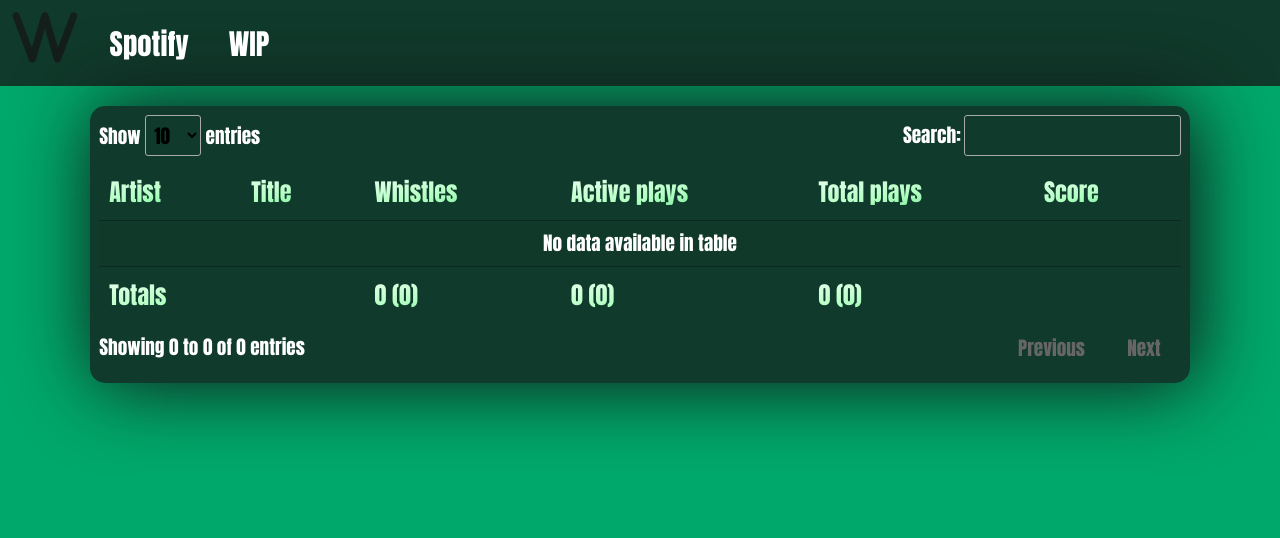
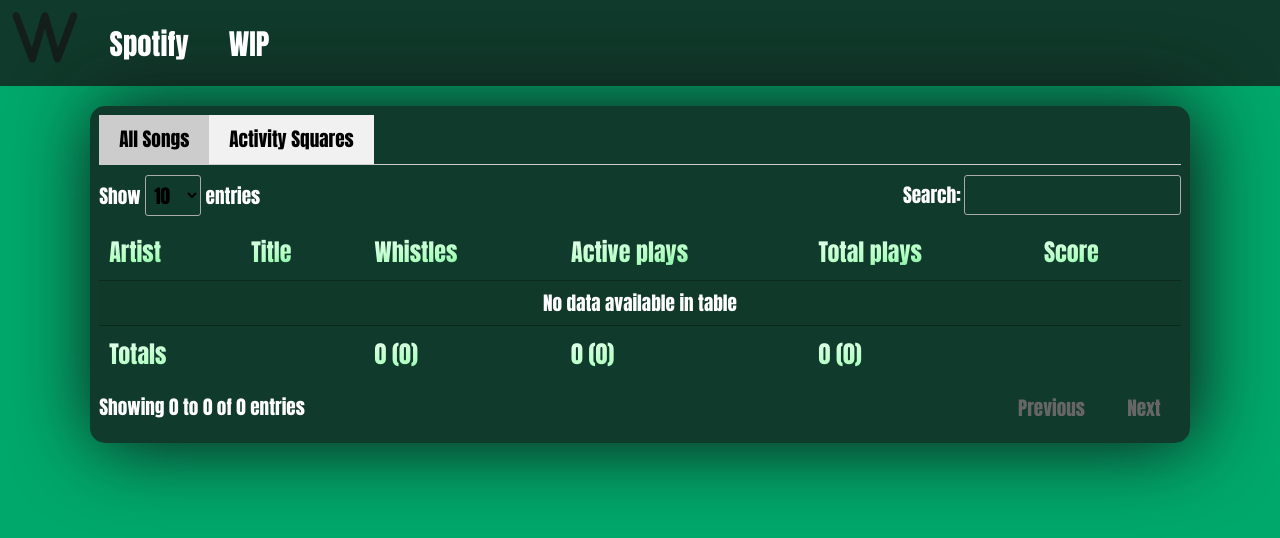
Before and after one commit to ThijsVlaeyen/Axon, a Flask app: page /statistics in a window 1280 px wide. Shown: the top 538 px of the page. Run offline with Flask 3, Linux system fonts and the light colour scheme; data that the repository does not hold is empty; some libraries are stand-ins or nearby versions.

Commit message:
Statistics activity page

```diff
--- a/routes/overview_routes.py
+++ b/routes/overview_routes.py
@@ -1,7 +1,7 @@
-from flask import Blueprint, render_template
+from flask import Blueprint, render_template, jsonify
 
 from services.overview_services import *
-from services.statistic_services import get_statistics
+from services.statistic_services import get_statistics, get_activity
 
 over_bp = Blueprint('over_bp', __name__)
 
@@ -9,6 +9,11 @@ over_bp = Blueprint('over_bp', __name__)
 def statistics():
     return render_template('statistics.html', data=get_statistics())
 
+@over_bp.route('/api/activity', methods=['GET'])
+def activity():
+    data = get_activity()
+    return jsonify(data)
+
 @over_bp.route('/current_song', methods=['GET'])
 def current_song():
     return get_current_song_and_check_playlists(), 200
--- a/services/statistic_models.py
+++ b/services/statistic_models.py
@@ -19,3 +19,17 @@ def db_get_statistics():
 
     conn.close()
     return rawstats
+
+def db_get_activity():
+    conn = get_db_connection()
+
+    result = conn.execute("""
+                SELECT DATE(timestamp) AS date, SUM(status_id) AS total_activity
+                FROM statistics
+                WHERE timestamp >= DATE('now', '-365 days') AND status_id = 1
+                GROUP BY DATE(timestamp)
+                ORDER BY DATE(timestamp)
+        """).fetchall()
+
+    conn.close()
+    return result
--- a/services/statistic_services.py
+++ b/services/statistic_services.py
@@ -1,4 +1,4 @@
-from .statistic_models import db_get_statistics
+from .statistic_models import *
 
 def get_statistics():
     stats = []
@@ -13,3 +13,7 @@ def get_statistics():
         })
 
     return stats
+
+def get_activity():
+    activity_data = [{'date': row[0], 'total_activity': row[1]} for row in db_get_activity()]
+    return activity_data
--- /dev/null
+++ b/static/js/statistics-activity.js
@@ -0,0 +1,72 @@
+async function fetchActivityData() {
+    const response = await fetch('/api/activity'); // Adjust to your API endpoint
+    const data = await response.json();
+
+    const activityCount = {};
+
+    data.forEach(item => {
+        const date = item.date;
+        const totalActivity = item.total_activity;
+        activityCount[date] = totalActivity;
+    });
+
+    const activityData = Array(365).fill(0);
+    const today = new Date();
+
+    // Fill in activityData with total counts for the last 365 days
+    for (let i = 0; i < 365; i++) {
+        const pastDate = new Date();
+        pastDate.setDate(today.getDate() - i);
+        const formattedDate = pastDate.toISOString().split('T')[0];
+
+        activityData[364 - i] = activityCount[formattedDate] || 0; // Fill from the end
+    }
+
+    return activityData;
+}
+
+function createActivityGrid(activityData) {
+    const gridContainer = document.querySelector('.activity-container');
+
+    const today = new Date();
+    const currentDayOfWeek = (today.getDay() + 6) % 7;
+    const daysInYear = 365;
+    let dayCount = 0;
+
+    for (let day = 0; day < 7; day++) {
+        for (let week = 0; week < 53; week++) {
+            const square = document.createElement('div');
+
+            if ((week === 0 && day < currentDayOfWeek + 1) || (week === 52 && day > currentDayOfWeek)) {
+                square.classList.add('grid-item-blank');
+                gridContainer.appendChild(square);
+            }
+
+            else if (dayCount < daysInYear) {
+                square.classList.add('grid-item');
+                const count = activityData[week * 7 + day - currentDayOfWeek];
+                dayCount++
+                if (count === 0) {
+                } else if (count < 5) {
+                    square.classList.add('low-activity');
+                } else if (count < 10) {
+                    square.classList.add('medium-activity');
+                } else if (count < 20) {
+                    square.classList.add('high-activity');
+                } else if (count >= 20) {
+                    square.classList.add('very-high-activity');
+                }
+                gridContainer.appendChild(square);
+            }
+        }
+    }
+}
+
+// Call this function when setting up the grid
+async function setupActivityGrid() {
+    const activityData = await fetchActivityData();
+    createActivityGrid(activityData);
+}
+
+// Initialize the grid when the DOM is fully loaded
+document.addEventListener('DOMContentLoaded', setupActivityGrid);
--- /dev/null
+++ b/static/js/statistics-page.js
@@ -0,0 +1,16 @@
+function openTab(evt, tabName) {
+    var tabcontent = document.getElementsByClassName("tabcontent");
+    for (let i = 0; i < tabcontent.length; i++) {
+        tabcontent[i].style.display = "none";
+    }
+
+    var tablinks = document.getElementsByClassName("tablinks");
+    for (let i = 0; i < tablinks.length; i++) {
+        tablinks[i].className = tablinks[i].className.replace(" active", "");
+    }
+
+    document.getElementById(tabName).style.display = "block";
+    evt.currentTarget.className += " active";
+}
+
+document.getElementsByClassName("tablinks")[0].click();
--- a/static/styles/statistics-table.css
+++ b/static/styles/statistics-table.css
@@ -5,3 +5,47 @@
 option {
     background-color: black;
 }
+
+.tab {
+    display: flex;
+    border-bottom: 1px solid #ccc;
+}
+.tab button {
+    background-color: #f1f1f1;
+    border: none;
+    padding: 10px 20px;
+    cursor: pointer;
+    transition: 0.3s;
+}
+.tab button:hover {
+    background-color: #ddd;
+}
+.tab button.active {
+    background-color: #ccc;
+}
+
+.flex-center {
+    display: flex;
+    align-items: center;
+    justify-content: center;
+}
+
+.activity-container {
+    display: grid;
+    grid-template-columns: repeat(53, 17px);
+    grid-template-rows: repeat(7, 17px);
+    gap: 2px;
+    padding: 10px;
+}
+.grid-item {
+    width: 17px;
+    height: 17px;
+    background-color: #e0e0e0; /* Default color */
+    border-radius: 3px;
+    transition: background-color 0.3s ease;
+}
+/* Color classes for varying levels of activity */
+.low-activity { background-color: #c6e48b; }
+.medium-activity { background-color: #7bc96f; }
+.high-activity { background-color: #239a3b; }
+.very-high-activity { background-color: #196127; }
--- a/templates/statistics.html
+++ b/templates/statistics.html
@@ -18,79 +18,6 @@
 
         <script type="text/javascript" src="https://code.jquery.com/jquery-3.6.0.min.js"></script>
         <script src="https://cdn.datatables.net/2.1.8/js/dataTables.js"></script>
-        <script>
-            $(document).ready(function() {
-                $('#statisticsTable').DataTable({
-                    paging: true,
-                    searching: true,
-                    order: [[5, 'desc']],
-                    drawCallback: function() {
-                        var api = this.api();
-
-                        // Function to sum column data
-                        var intVal = function(i) {
-                            return typeof i === 'string' ?
-                                i.replace(/[\$,]/g, '')*1 :
-                                typeof i === 'number' ?
-                                i : 0;
-                        };
-
-                        // Total of 'whistle' column (3rd column in the table)
-                        var totalWhistle = api
-                            .column(2)
-                            .data()
-                            .reduce(function(a, b) {
-                                return intVal(a) + intVal(b);
-                            }, 0);
-
-                        // Total of 'active' column (4th column in the table)
-                        var totalActive = api
-                            .column(3)
-                            .data()
-                            .reduce(function(a, b) {
-                                return intVal(a) + intVal(b);
-                            }, 0);
-
-                        // Total of 'total' column (5th column in the table)
-                        var totalTotal = api
-                            .column(4)
-                            .data()
-                            .reduce(function(a, b) {
-                                return intVal(a) + intVal(b);
-                            }, 0);
-
-                        // Page total of 'whistle' column (3rd column in the table)
-                        var pageTotalWhistle = api
-                            .column(2, { page: 'current' })
-                            .data()
-                            .reduce(function(a, b) {
-                                return intVal(a) + intVal(b);
-                            }, 0);
-
-                        // Page total of 'active' column (4th column in the table)
-                        var pageTotalActive = api
-                            .column(3, { page: 'current' })
-                            .data()
-                            .reduce(function(a, b) {
-                                return intVal(a) + intVal(b);
-                            }, 0);
-
-                        // Page total of 'total' column (5th column in the table)
-                        var pageTotalTotal = api
-                            .column(4, { page: 'current' })
-                            .data()
-                            .reduce(function(a, b) {
-                                return intVal(a) + intVal(b);
-                            }, 0);
-
-                        // Update footer with totals and page totals
-                        $('#totalWhistle').html(totalWhistle + ' (' + pageTotalWhistle + ')');
-                        $('#totalActive').html(totalActive + ' (' + pageTotalActive + ')');
-                        $('#totalTotal').html(totalTotal + ' (' + pageTotalTotal + ')');
-                    }
-                });
-            });
-        </script>
     </head>
 <body>
     <div class="grid-spacer">
@@ -119,6 +46,11 @@
             </nav><div class="spotify-embed"></div>
         </div>
         <div class="grid-container statistic">
+            <div class="tab">
+                <button class="tablinks" onclick="openTab(event, 'AllSongs')">All Songs</button>
+                <button class="tablinks" onclick="openTab(event, 'ActivitySquares')">Activity Squares</button>
+            </div>
+            <div id="AllSongs" class="tabcontent">
                 <table id="statisticsTable" class="display">
                     <thead>
                         <tr>
@@ -162,9 +94,20 @@
                     </tfoot>
                 </table>
             </div>
+            <div id="ActivitySquares" class="tabcontent">
+                <div class="flex-center">
+                    <div class="activity-container">
+                        <!-- Squares will go here -->
+                    </div>
+                </div>
+            </div>
+        </div>
     </div>
 
     <script src="https://cdn.socket.io/4.0.0/socket.io.min.js"></script>
     <script src="{{ url_for('static', filename='js/fetch-song.js') }}"></script>
+    <script src="{{ url_for('static', filename='js/statistics-page.js') }}"></script>
+    <script src="{{ url_for('static', filename='js/statistics-table.js') }}"></script>
+    <script src="{{ url_for('static', filename='js/statistics-activity.js') }}"></script>
 </body>
 </html>
```
Also changed, not shown: static/js/statistics-table.js (added, +63 -0 lines). Lines whose indentation alone changed are shown as unchanged.
